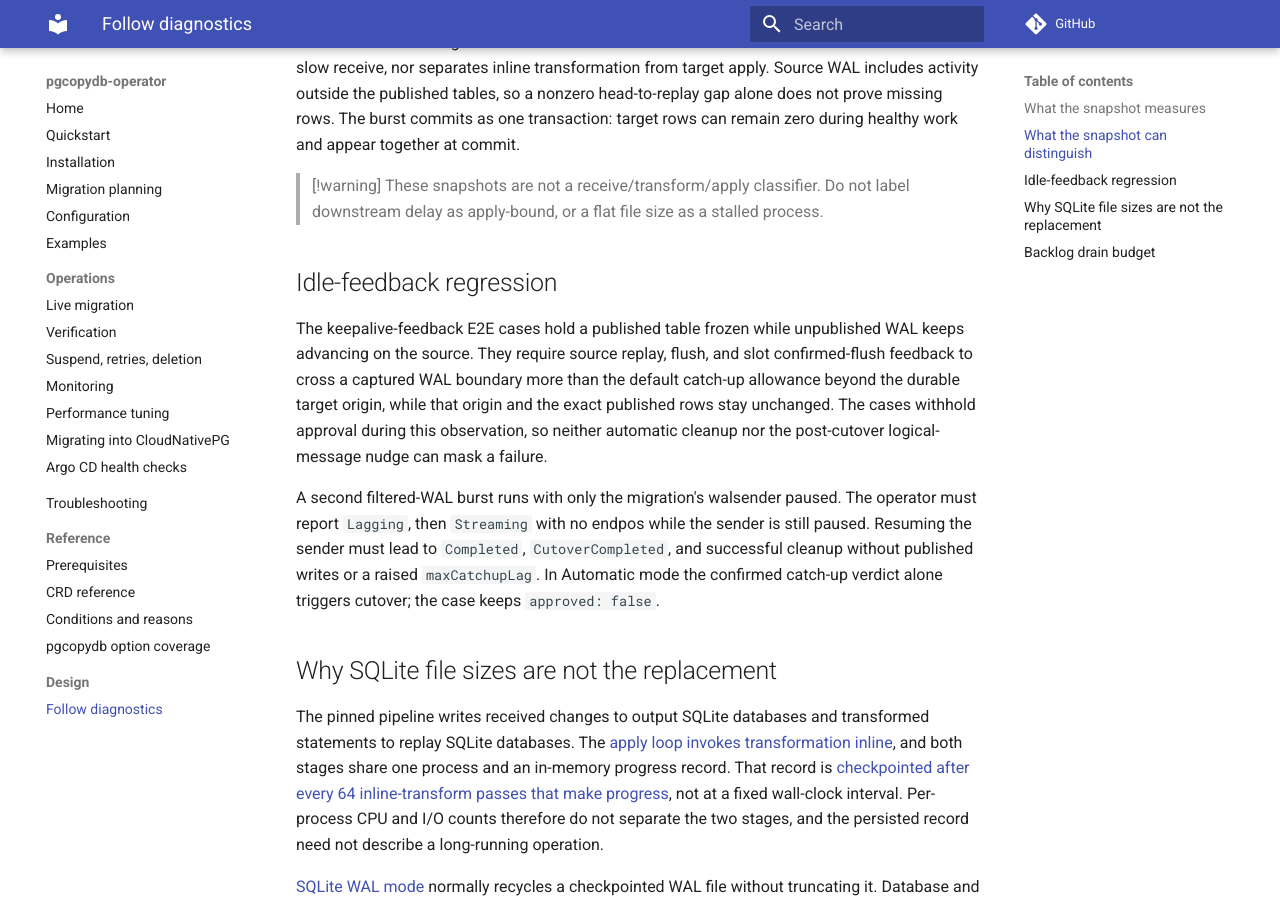
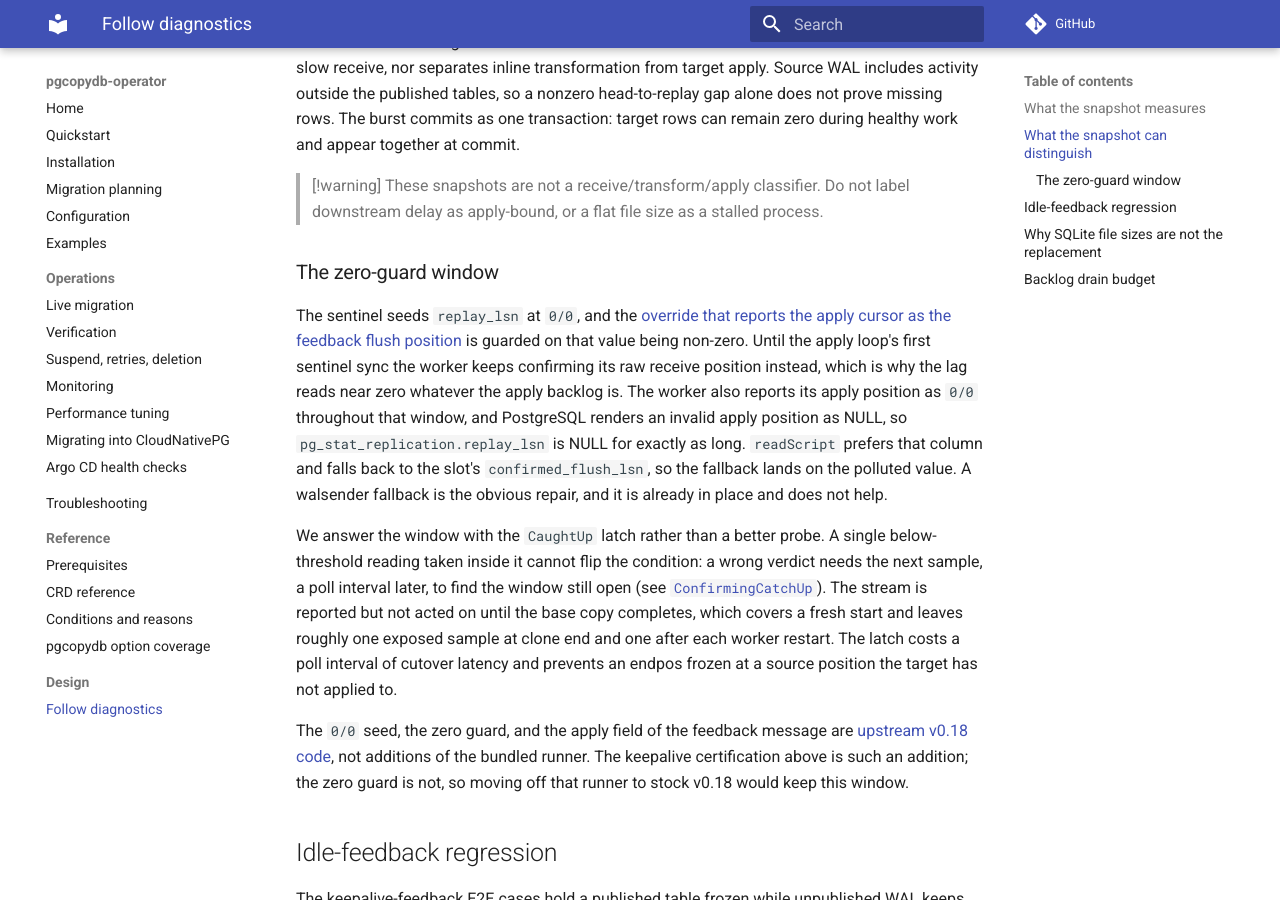
Before and after one commit to ydixken/pgcopydb-operator, an MkDocs documentation site: the page built from docs/design/follow-diagnostics.md, in a window 1280 px wide and 900 px high, scrolled down 1132 px. Built offline with MkDocs 1.6.1 and Material for MkDocs 9.7.7, drawn with Linux system fonts in a browser that asks for light colours; comment, search, counter and statistics services are not loaded.

Commit message:
docs(design): record the zero-guard window and why the walsender fallback cannot help
These three facts came out of a 15-line design comment in the follow
controller that an earlier pass cut, and they were covered nowhere else in
the repository: that the sentinel replay_lsn override is guarded on a
non-zero value, so the worker confirms its raw receive position until the
apply loop's first sync; that readScript's walsender fallback is NULL in
exactly the same window and falls through to the polluted value, so the
obvious repair is already in place and useless; and that the seed and the
guard are upstream v0.18 code, so leaving the fork keeps the behaviour.

Added as a subheading under the existing structure. No existing heading is
renamed, reordered, or removed.

```diff
--- a/docs/design/follow-diagnostics.md
+++ b/docs/design/follow-diagnostics.md
@@ -38,6 +38,22 @@ The burst commits as one transaction: target rows can remain zero during healthy
 > [!warning]
 > These snapshots are not a receive/transform/apply classifier.
 > Do not label downstream delay as apply-bound, or a flat file size as a stalled process.
+
+### The zero-guard window
+
+The sentinel seeds `replay_lsn` at `0/0`, and the [override that reports the apply cursor as the feedback flush position](https://github.com/ydixken/pgcopydb/blob/ea2dc96a47c2f7676d71a4967d044a1e469e4110/src/bin/pgcopydb/ld_stream.c#L1526-L1546) is guarded on that value being non-zero.
+Until the apply loop's first sentinel sync the worker keeps confirming its raw receive position instead, which is why the lag reads near zero whatever the apply backlog is.
+The worker also reports its apply position as `0/0` throughout that window, and PostgreSQL renders an invalid apply position as NULL, so `pg_stat_replication.replay_lsn` is NULL for exactly as long.
+`readScript` prefers that column and falls back to the slot's `confirmed_flush_lsn`, so the fallback lands on the polluted value.
+A walsender fallback is the obvious repair, and it is already in place and does not help.
+
+We answer the window with the `CaughtUp` latch rather than a better probe.
+A single below-threshold reading taken inside it cannot flip the condition: a wrong verdict needs the next sample, a poll interval later, to find the window still open (see [`ConfirmingCatchUp`](../reference/conditions.md#reasons)).
+The stream is reported but not acted on until the base copy completes, which covers a fresh start and leaves roughly one exposed sample at clone end and one after each worker restart.
+The latch costs a poll interval of cutover latency and prevents an endpos frozen at a source position the target has not applied to.
+
+The `0/0` seed, the zero guard, and the apply field of the feedback message are [upstream v0.18 code](https://github.com/dimitri/pgcopydb/blob/95ebd553790fa45de67c92b934917d777131bdd3/src/bin/pgcopydb/ld_stream.c#L1548-L1551), not additions of the bundled runner.
+The keepalive certification above is such an addition; the zero guard is not, so moving off that runner to stock v0.18 would keep this window.
 
 ## Idle-feedback regression
 
```
